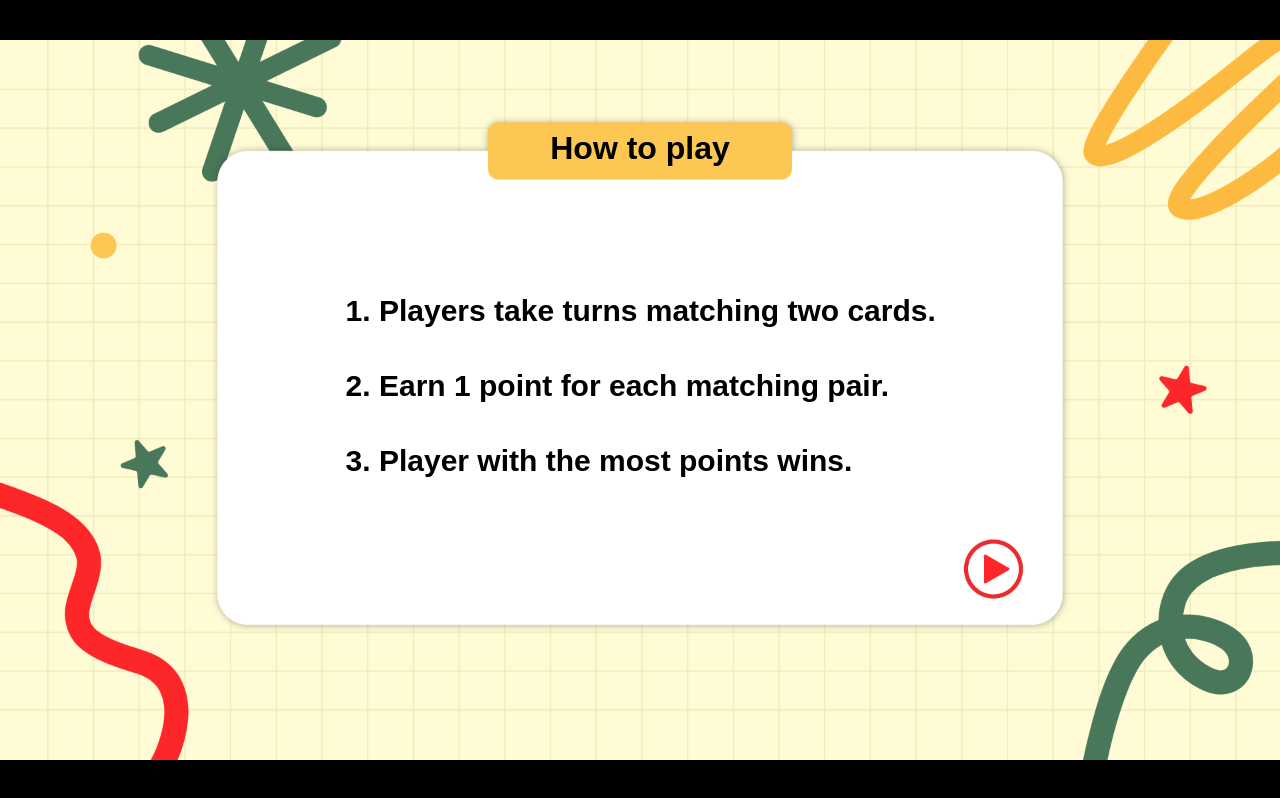
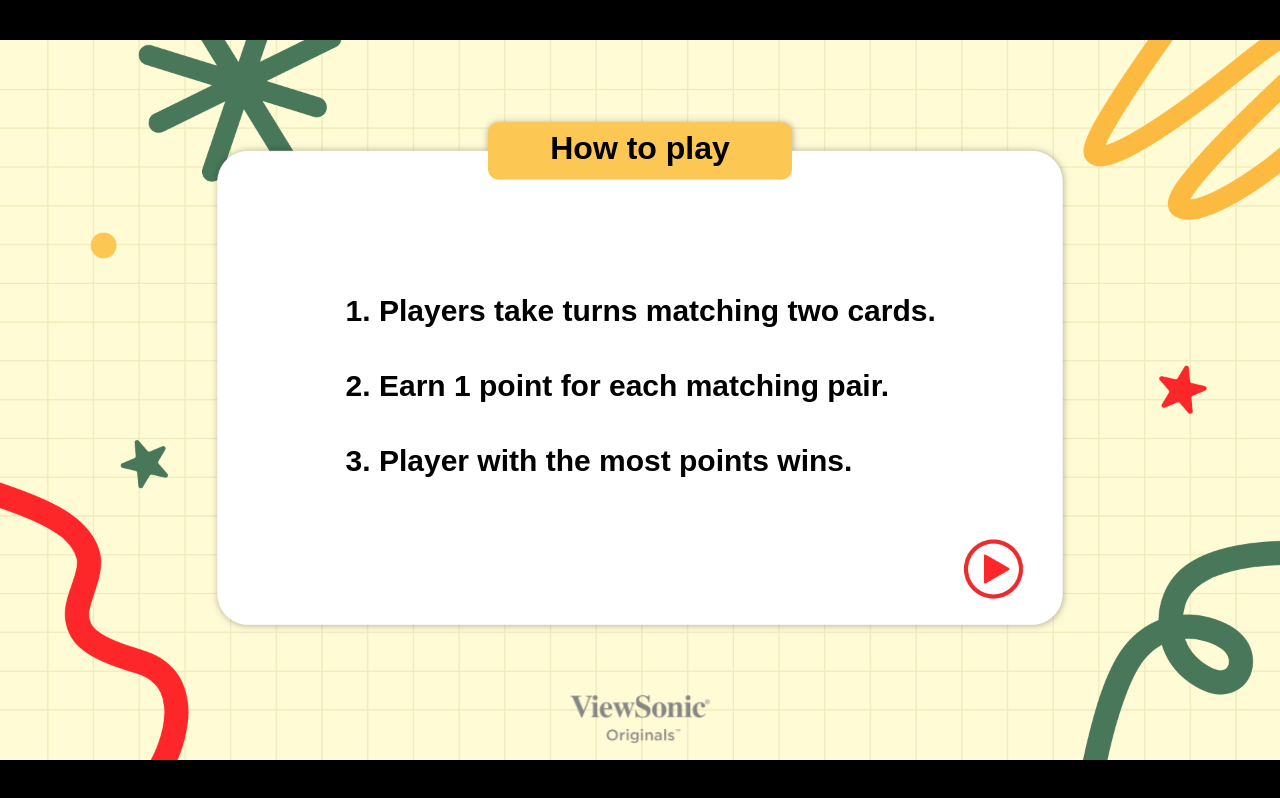
Before and after one commit to Nina-Chang/matching-viewsonic, a React (Create React App) app: page / in a window 1280 px wide. Both pictures are taken after a click on the button "Start". Built offline with nearby package versions, Linux system fonts and the light colour scheme.

Commit message:
Add logo to every page

```diff
--- a/package.json
+++ b/package.json
@@ -13,7 +13,7 @@
     "styled-components": "^6.3.12",
     "web-vitals": "^2.1.4"
   },
-  "homepage": "./",
+  "homepage": "https://Nina-Chang.github.io/matching-viewsonic",
   "scripts": {
     "start": "react-scripts start",
     "build": "react-scripts build",
--- a/public/index.html
+++ b/public/index.html
@@ -31,6 +31,9 @@
     <div id="root"></div>
     <script>
       window.gameConfig = {
+        // 顯示Logo:0=>顯示，1=>隱藏
+        isSubscribe:0,
+
         settings: {
           gameMode: "matching" // 可切換為 "matching" 或 "memory"
         },
--- a/src/App.css
+++ b/src/App.css
@@ -38,6 +38,14 @@ body, html {
   cursor: pointer;
 }
 
+.logo-gray{
+  width: 598px;
+  height: 205px;
+  position: absolute;
+  left: 50%;
+  bottom: 0;
+  transform: translate(-50%,20%) scale(0.35);
+}
 
 /* --- 起始頁面 --- */
 .start-page-title {
--- a/src/hooks/useGameMode.js
+++ b/src/hooks/useGameMode.js
@@ -8,13 +8,15 @@ import { useMemo } from 'react';
 const cfg = (typeof window !== 'undefined' && window.gameConfig) ? window.gameConfig : {};
 
 const useGameMode = (defaultMode = 'matching') => {
-  // const gameMode = useMemo(() => {
-  //   if (typeof window === 'undefined') return defaultMode;
+  // demo時可以導向到不同遊戲的連結
+  const gameMode = useMemo(() => {
+    if (typeof window === 'undefined') return defaultMode;
 
-  //   const urlParams = new URLSearchParams(window.location.search);
-  //   return urlParams.get('gameMode') || defaultMode;
-  // }, []);
-    const gameMode=cfg.settings?.gameMode || 'matching';
+    const urlParams = new URLSearchParams(window.location.search);
+    return urlParams.get('gameMode') || defaultMode;
+  }, []);
+  //
+    // const gameMode=cfg.settings?.gameMode || 'matching';
 
   return gameMode;
 };
--- a/src/pages/InstructionsPage.js
+++ b/src/pages/InstructionsPage.js
@@ -44,6 +44,13 @@ const InstructionsPage = ({ navigateTo, backgroundImage }) => {
           <img src={modeImages?.btnNext || 'images/object/doodle_matching_next_button.png'} alt="Continue" />
         </button>
       </div>
+      {
+        cfg.isSubscribe===0
+        &&
+        <div className='logo-gray'>
+          <img src="./images/object/logo-gray.png" alt="logo" ></img>
+        </div>
+      }
       {pageAssets.map((asset) => (
         <div key={asset.RawId || asset.id} style={asset.style}>
             {asset.Type === 'Text' ?
--- a/src/pages/MatchingCardsPage.js
+++ b/src/pages/MatchingCardsPage.js
@@ -439,6 +439,13 @@ const MatchingCardsPage = ({bgmAudio, navigateTo, players, setPlayers, backgroun
           )
         }
       </CardsContainerGrid>
+      {
+        cfg.isSubscribe===0
+        &&
+        <div className='logo-gray'>
+          <img src="./images/object/logo-gray.png" alt="logo" ></img>
+        </div>
+      }
       {!matchFrameVisible &&pageAssetsInStage3.map((asset) => (
         <div key={asset.RawId || asset.id} style={asset.style}>
             {asset.Type === 'Text' ?
--- a/src/pages/MemoryCardsPage.js
+++ b/src/pages/MemoryCardsPage.js
@@ -381,6 +381,13 @@ const MemoryCardsPage = ({bgmAudio, navigateTo, players, setPlayers, backgroundI
           )
         }
       </CardsContainerGrid>
+      {
+        cfg.isSubscribe===0
+        &&
+        <div className='logo-gray'>
+          <img src="./images/object/logo-gray.png" alt="logo" ></img>
+        </div>
+      }
       {!matchFrameVisible && pageAssetsInStage3.map((asset) => (
         <div key={asset.RawId || asset.id} style={asset.style}>
             {asset.Type === 'Text' ?
--- a/src/pages/ScoresPage.js
+++ b/src/pages/ScoresPage.js
@@ -86,6 +86,13 @@ const ScoresPage = ({ players,setPlayers,bgmAudio, navigateTo, backgroundImage }
           <img src={modeImages?.btnAgain || 'images/object/doodle_matching_again_button.png'} alt="Reset Scores" />
         </button>
       </div>
+      {
+        cfg.isSubscribe===0
+        &&
+        <div className='logo-gray'>
+          <img src="./images/object/logo-gray.png" alt="logo" ></img>
+        </div>
+      }
       {pageAssets.map((asset) => (
         <div key={asset.RawId || asset.id} style={asset.style}>
             {asset.Type === 'Text' ?
--- a/src/pages/StartPage.js
+++ b/src/pages/StartPage.js
@@ -40,6 +40,13 @@ const StartPage = ({ onStartGame, backgroundImage }) => {
         <img src={modeImages?.btnStart || 'images/start.png'} alt="Start Game" />
         <span className="start-button-text">Start</span>
       </button>
+      {
+        cfg.isSubscribe===0
+        &&
+        <div className='logo-gray'>
+          <img src="./images/object/logo-gray.png" alt="logo" ></img>
+        </div>
+      }
       {pageAssets.map((asset) => (
         <div key={asset.RawId || asset.id} style={asset.style}>
             {asset.Type === 'Text' ?
```
Also changed, not shown: public/images/object/logo-gray.png (added).
